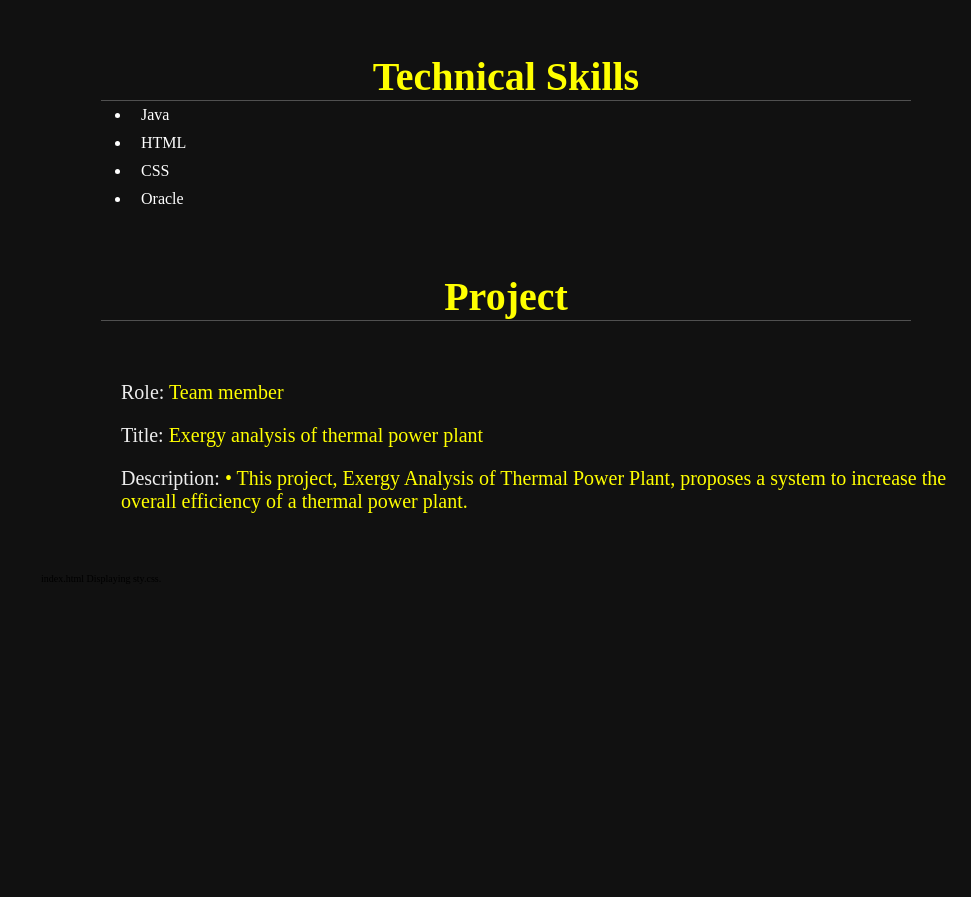
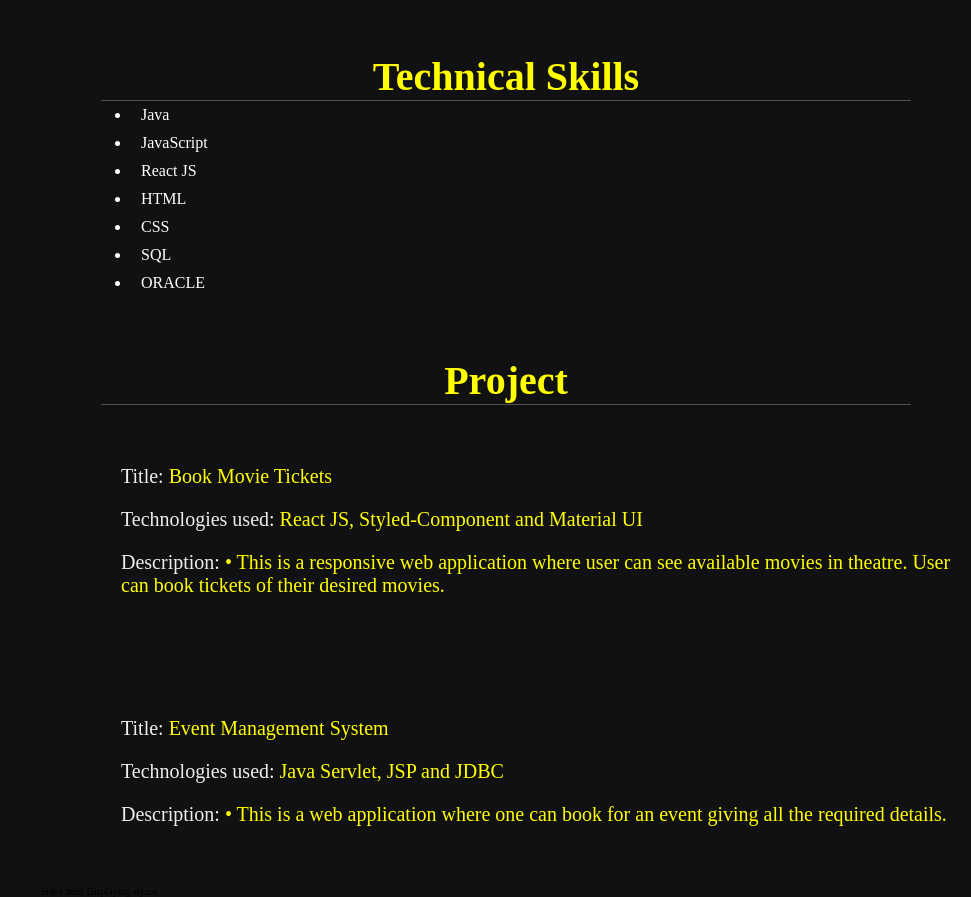
Before and after one commit to prasadshiv9/shiv.github.io, a plain HTML site: page index.html in a window 1280 px wide. Shown: the part 838-1735 px from the top of the page, without its empty margins (309-1280 px from the left). Before the commit the page ends 1422 px from the top, so only its background shows below. Drawn offline with Linux system fonts and the light colour scheme.

Commit message:
Update index.html

```diff
--- a/index.html
+++ b/index.html
@@ -82,13 +82,13 @@ Class comments
     <div>
     <ul id="lis">
         <li>Java</li>
+        <li>JavaScript</li>
+        <li>React JS</li>
         <li>HTML</li>
         <li>CSS</li>
-        <li>Oracle</li>
-    <!--<li>JavaScript</li>
-        <li>Angular</li>
-        <li>MySQL</li>
-        <li>Python</li>
+        <li>SQL</li>
+        <li>ORACLE</li>
+       <!-- <li>Python</li>
         <li>Manual Testing</li>
         <li>Data Structures</li> -->
     </ul>
@@ -98,10 +98,19 @@ Class comments
     <h1 class="heading"><span>Project</span></h1>
     <div class="Row">
         <div class="det">
-    <h3><span>Role: </span>Team member</h3>
-    <h3><span>Title: </span>Exergy analysis of thermal power plant</h3>
-    <h3><span>Description: </span>•	This project, Exergy Analysis of Thermal Power Plant,
-       proposes a system to increase the overall efficiency of a thermal power plant.</h3>
+    <h3><span>Title: </span>Book Movie Tickets</h3>
+    <h3><span>Technologies used: </span>React JS, Styled-Component and Material UI</h3>
+    <h3><span>Description: </span>•	This is a responsive web application where user can see available movies in theatre.
+        User can book tickets of their desired movies.</h3>
+            </div>
+</div>
+
+
+    <div class="Row">
+        <div class="det">
+    <h3><span>Title: </span>Event Management System</h3>
+    <h3><span>Technologies used: </span>Java Servlet, JSP and JDBC</h3>
+    <h3><span>Description: </span>•	This is a web application where one can book for an event giving all the required details.</h3>
             </div>
 </div>
 </section>
```
